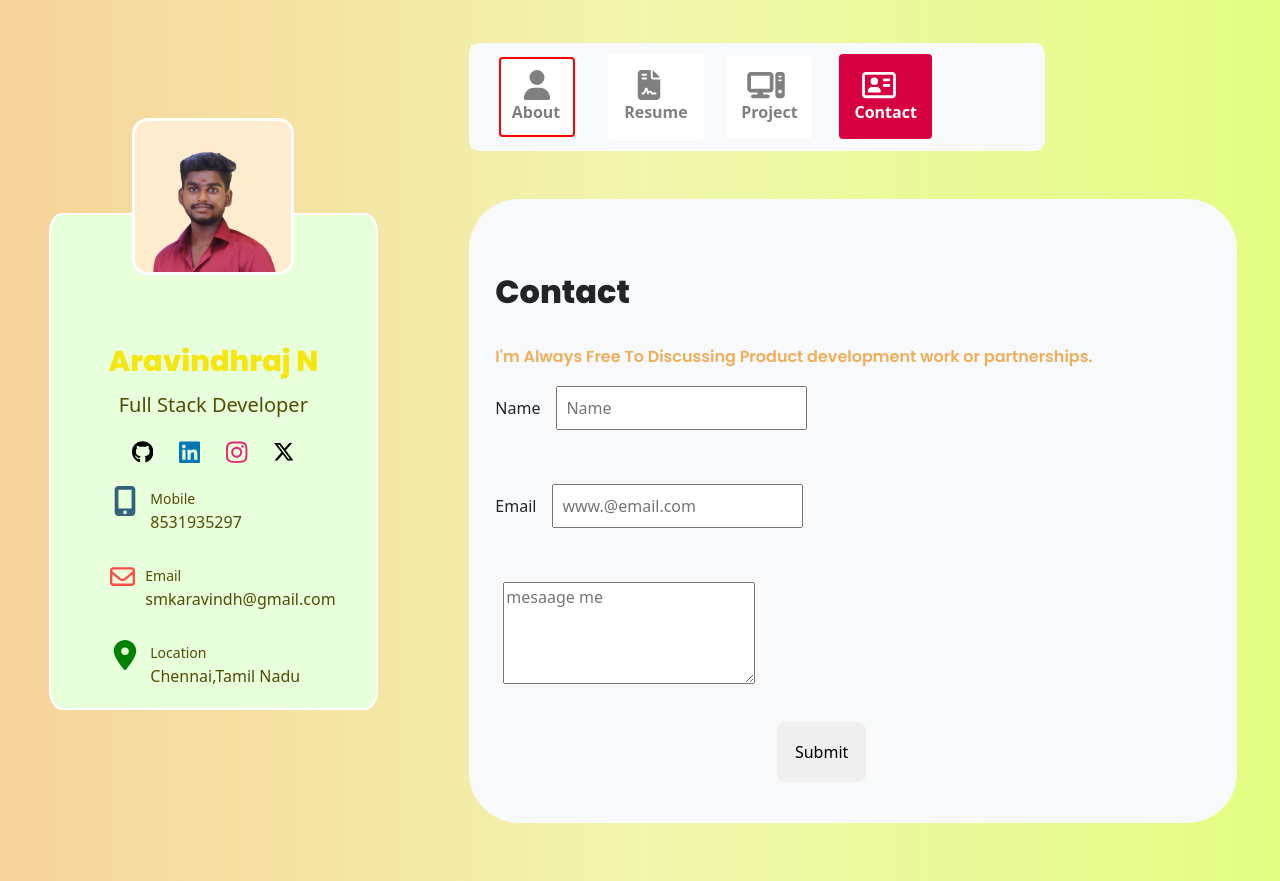
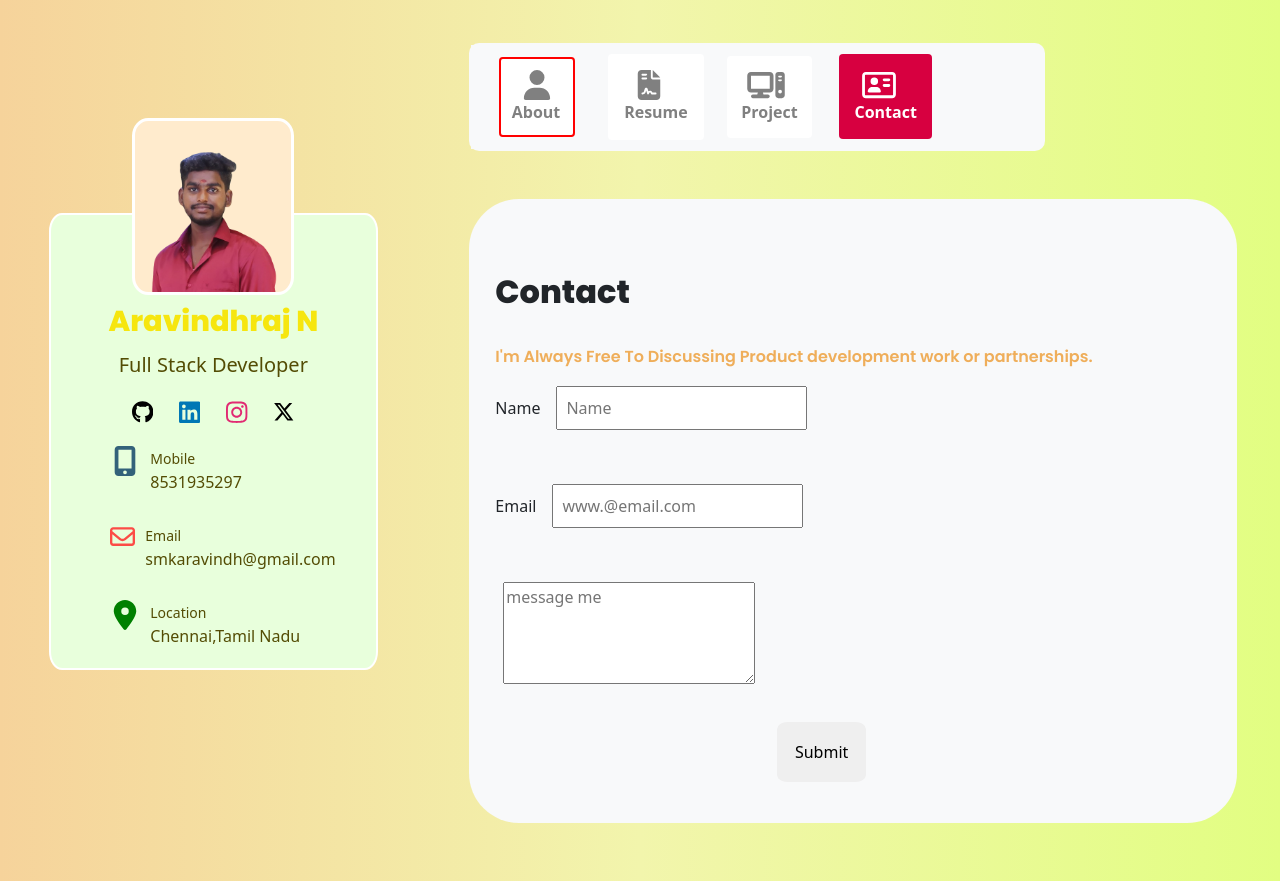
Before and after one commit to AravindhrajN/Portfolio, a React (Create React App) app in the folder my-portfolio/: page / in a window 1280 px wide. Both pictures are taken after a click on the button "Contact". Built offline with nearby package versions, Linux system fonts and the light colour scheme; a web font is replaced by a local one.

Commit message:
last commit

```diff
--- a/my-portfolio/src/Components/Side-bar.js
+++ b/my-portfolio/src/Components/Side-bar.js
@@ -3,9 +3,9 @@ const Sidebar=()=>{
       <div className="side-content-wrapper p-2">
         <div className="side-content ">
            <div className="profile-img-wrap" >
-             <img src="./my_new_photo2.png" style={{width:'50%',borderRadius:'10%' }} alt="profileimg"/>
+             <img src="./aravind.png" style={{width:'50%',borderRadius:'10%' }} alt="profileimg"/>
            </div>
-           <div className="profile-content pt-5">
+           <div className="profile-content pt-2">
             <h3 className="profile-title   ">Aravindhraj N</h3>
             <h5 className="profile-subtitle mt-2">Full Stack Developer</h5>
             <div className="icons">
--- a/my-portfolio/src/Components/contact.js
+++ b/my-portfolio/src/Components/contact.js
@@ -31,7 +31,7 @@ development work or partnerships.</h6>
 </div>
 <div className="contactform mb-3 mx-3">
 
-  <textarea rows={4} cols={25}  name="textarea" id="textarea" placeholder="mesaage me" />
+  <textarea rows={4} cols={25}  name="textarea" id="textarea" placeholder="message me" />
 </div>
 <input type="submit" className="p-3  submit-contact"/>
 </form>
```
Also changed, not shown: my-portfolio/public/aravind.png (added), my-portfolio/public/my_new_photo2.png (deleted).
